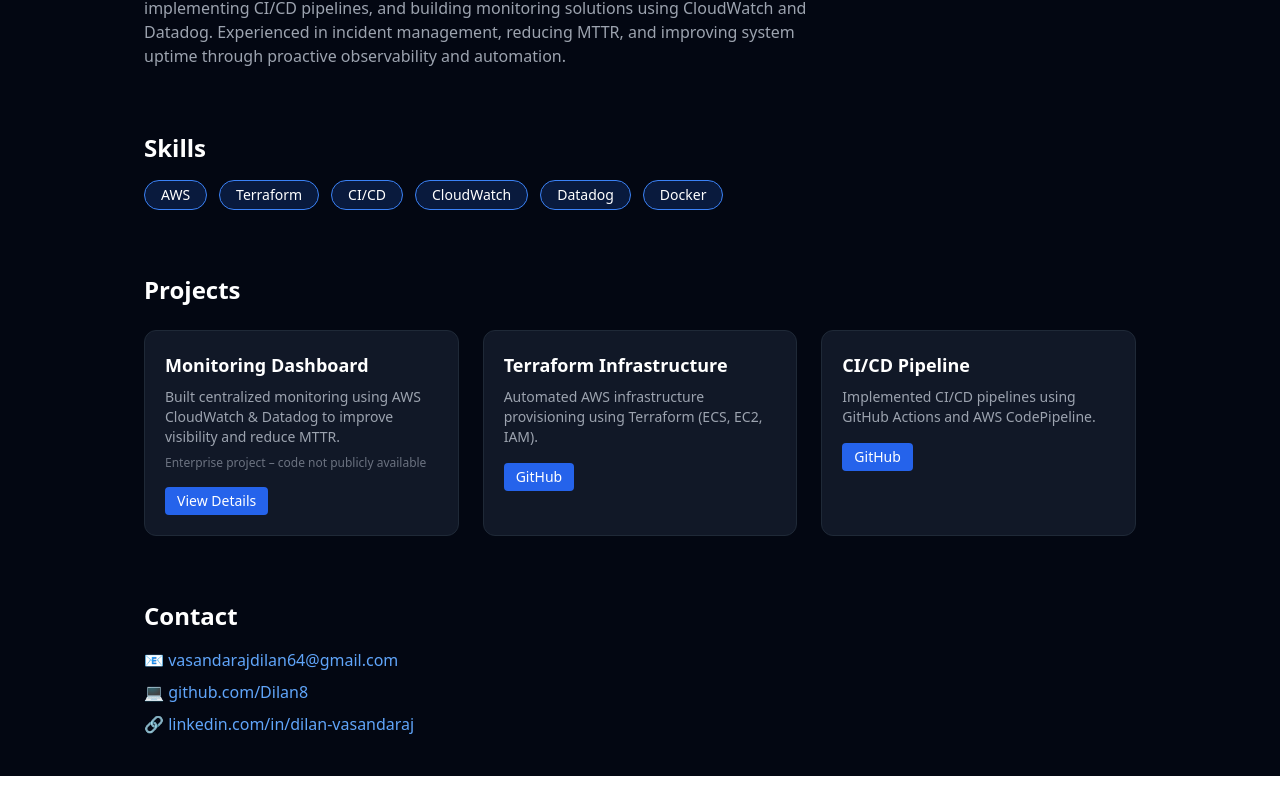
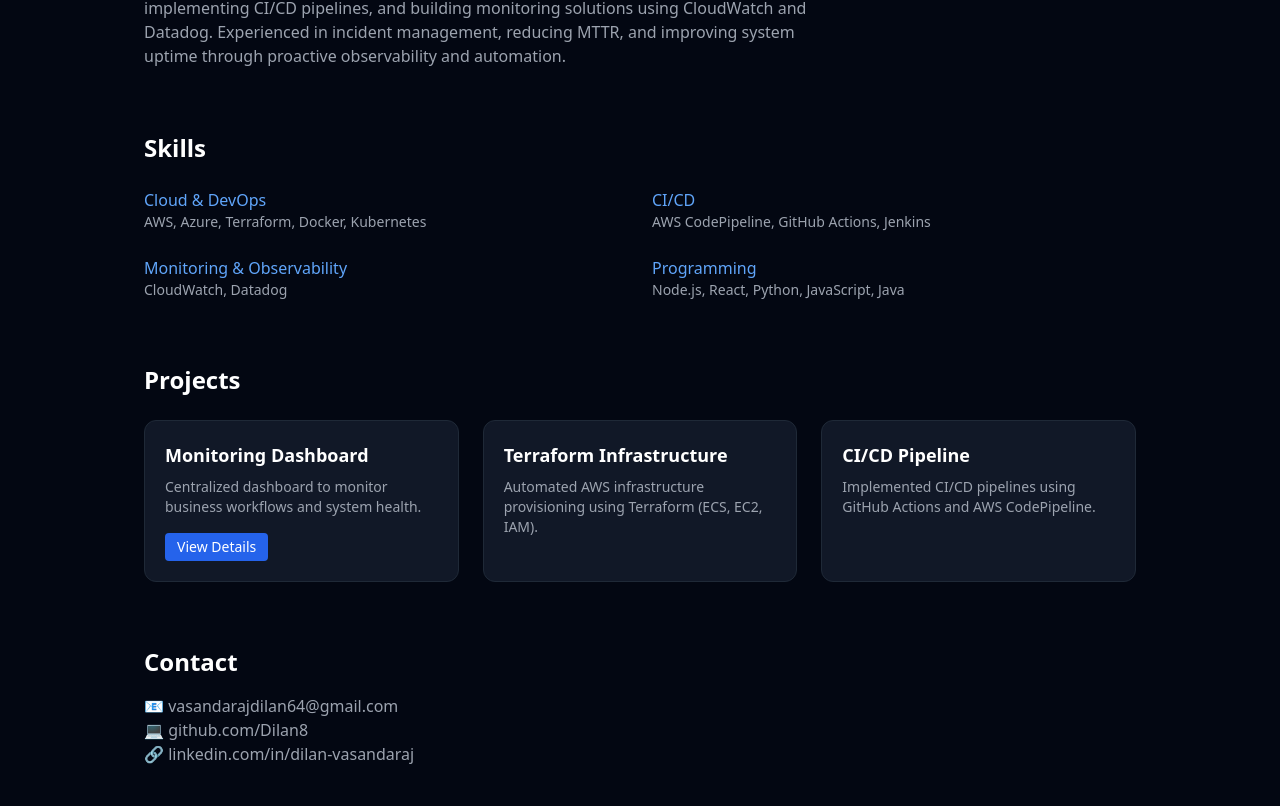
Before and after one commit to Dilan8/portfolio, a React app: page / in a window 1280 px wide. Shown: the part 296-1102 px from the top of the page. Before the commit the page ends 1072 px from the top, so only its background shows below. Built offline with nearby package versions, Linux system fonts and the light colour scheme; the HTML template or start-up script is replaced by a standard one.

Commit message:
Fix GitHub Pages deployment

```diff
--- a/src/App.jsx
+++ b/src/App.jsx
@@ -1,4 +1,8 @@
+import { useState } from "react";
+
 function App() {
+  const [open, setOpen] = useState(false);
+
   return (
     <div className="bg-gray-950 text-white min-h-screen">
       <div className="px-6 md:px-20 py-10 max-w-6xl mx-auto">
@@ -9,7 +13,7 @@
             Hi, I'm <span className="text-blue-500">Dilan Vasantharaj</span> 👋
           </h1>
           <p className="mt-4 text-lg text-gray-400">
-          Site Reliability Engineer  | DevOps | Systems Engineer | Platform Engineer | TechOps | SaaS | AWS | ITILv4
+            Site Reliability Engineer | DevOps | Systems Engineer | Platform Engineer | TechOps | SaaS | AWS | ITILv4
           </p>
         </section>
 
@@ -25,16 +29,37 @@
 
         {/* SKILLS */}
         <section className="mb-16">
-        <h2 className="text-2xl font-semibold mb-4">Skills</h2>
-        <div className="flex flex-wrap gap-3">
-          {["AWS", "Terraform", "CI/CD", "CloudWatch", "Datadog", "Docker"].map(skill => (
-            <span
-              key={skill}
-              className="bg-blue-600/20 border border-blue-500 px-4 py-1 rounded-full text-sm"
-            >
-              {skill}
-            </span>
-          ))}
+          <h2 className="text-2xl font-semibold mb-6">Skills</h2>
+          <div className="grid md:grid-cols-2 gap-6">
+
+            <div>
+              <h3 className="text-blue-400">Cloud & DevOps</h3>
+              <p className="text-gray-400 text-sm">
+                AWS, Azure, Terraform, Docker, Kubernetes
+              </p>
+            </div>
+
+            <div>
+              <h3 className="text-blue-400">CI/CD</h3>
+              <p className="text-gray-400 text-sm">
+                AWS CodePipeline, GitHub Actions, Jenkins
+              </p>
+            </div>
+
+            <div>
+              <h3 className="text-blue-400">Monitoring & Observability</h3>
+              <p className="text-gray-400 text-sm">
+                CloudWatch, Datadog
+              </p>
+            </div>
+
+            <div>
+              <h3 className="text-blue-400">Programming</h3>
+              <p className="text-gray-400 text-sm">
+                Node.js, React, Python, JavaScript, Java
+              </p>
+            </div>
+
           </div>
         </section>
 
@@ -44,57 +69,35 @@
 
           <div className="grid md:grid-cols-3 gap-6">
 
-          {/* Project 1 */}
+            {/* Monitoring Dashboard */}
             <div className="bg-gray-900 p-5 rounded-xl border border-gray-800 hover:scale-105 hover:border-blue-500 transition">
               <h3 className="font-bold text-lg">Monitoring Dashboard</h3>
               <p className="text-gray-400 text-sm mt-2">
-              Built centralized monitoring using AWS CloudWatch & Datadog to improve visibility and reduce MTTR.
-            </p>
-            <p className="text-xs text-gray-500 mt-2">
-              Enterprise project – code not publicly available
+                Centralized dashboard to monitor business workflows and system health.
               </p>
 
-            <div className="mt-4 flex gap-3">
-              <button className="bg-blue-600 px-3 py-1 rounded text-sm hover:bg-blue-700">
+              <button
+                onClick={() => setOpen(true)}
+                className="mt-4 bg-blue-600 px-3 py-1 rounded text-sm hover:bg-blue-700"
+              >
                 View Details
               </button>
             </div>
-          </div>
 
-          {/* Project 2 */}
+            {/* Terraform */}
             <div className="bg-gray-900 p-5 rounded-xl border border-gray-800 hover:scale-105 hover:border-blue-500 transition">
               <h3 className="font-bold text-lg">Terraform Infrastructure</h3>
               <p className="text-gray-400 text-sm mt-2">
                 Automated AWS infrastructure provisioning using Terraform (ECS, EC2, IAM).
               </p>
-
-            <div className="mt-4 flex gap-3">
-              <a
-                href="https://github.com/Dilan8"
-                target="_blank"
-                className="bg-blue-600 px-3 py-1 rounded text-sm hover:bg-blue-700"
-              >
-                GitHub
-              </a>
-            </div>
             </div>
 
-          {/* Project 3 */}
+            {/* CI/CD */}
             <div className="bg-gray-900 p-5 rounded-xl border border-gray-800 hover:scale-105 hover:border-blue-500 transition">
               <h3 className="font-bold text-lg">CI/CD Pipeline</h3>
               <p className="text-gray-400 text-sm mt-2">
                 Implemented CI/CD pipelines using GitHub Actions and AWS CodePipeline.
               </p>
-
-            <div className="mt-4 flex gap-3">
-              <a
-                href="https://github.com/Dilan8"
-                target="_blank"
-                className="bg-blue-600 px-3 py-1 rounded text-sm hover:bg-blue-700"
-              >
-                GitHub
-              </a>
-            </div>
             </div>
 
           </div>
@@ -103,23 +106,76 @@
         {/* CONTACT */}
         <section>
           <h2 className="text-2xl font-semibold mb-4">Contact</h2>
-
-        <div className="flex flex-col gap-2 text-gray-400">
-          <a href="mailto:vasandarajdilan64@gmail.com" className="text-blue-400 hover:underline">
-            📧 vasandarajdilan64@gmail.com
-          </a>
-
-          <a href="https://github.com/Dilan8" target="_blank" className="text-blue-400 hover:underline">
-            💻 github.com/Dilan8
-          </a>
-
-          <a href="https://www.linkedin.com/in/dilan-vasandaraj" target="_blank" className="text-blue-400 hover:underline">
-            🔗 linkedin.com/in/dilan-vasandaraj
-          </a>
-        </div>
+          <p className="text-gray-400">📧 vasandarajdilan64@gmail.com</p>
+          <p className="text-gray-400">💻 github.com/Dilan8</p>
+          <p className="text-gray-400">🔗 linkedin.com/in/dilan-vasandaraj</p>
         </section>
 
       </div>
+
+      {/* MODAL */}
+      {open && (
+        <div className="fixed inset-0 bg-black/70 flex items-center justify-center z-50">
+
+          <div className="bg-gray-900 max-w-3xl w-full p-6 rounded-xl relative max-h-[85vh] overflow-y-auto border border-gray-800">
+
+            <button
+              onClick={() => setOpen(false)}
+              className="absolute top-3 right-4 text-gray-400 hover:text-white text-xl"
+            >
+              ✕
+            </button>
+
+            <h2 className="text-2xl font-bold mb-6 text-blue-400">
+              Monitoring Dashboard
+            </h2>
+
+            <div className="space-y-4 text-gray-400 text-sm leading-relaxed">
+
+              <p>
+                I designed and implemented a centralized monitoring dashboard to provide real-time visibility into critical business workflows involving a third-party SaaS platform, Varicent.
+              </p>
+
+              <p>
+                The system supported business users such as Sales Consultants, District Sales Managers (DSM), Protein and Produce Specialists, and New Business Developers by ensuring accurate and timely data processing for sales performance and incentive calculations.
+              </p>
+
+              <p>
+                The platform handled daily and weekly scheduled processes, including data extraction, file generation, secure file transfers via SFTP, and database updates across multiple systems using Node.js-based backend services.
+              </p>
+
+              <p>
+                Integrated with Varicent APIs to trigger processes, monitor execution status, and validate outcomes. Due to integration constraints, an intermediate BIS layer was introduced to securely transfer files between internal systems and the third-party platform.
+              </p>
+
+              <p>
+                The system processed millions of invoice records and ensured accurate reporting of sales performance and incentive payouts.
+              </p>
+
+              <p>
+                Implemented automated data validation by comparing record counts between internal databases and Varicent systems, replacing manual verification processes and improving data accuracy.
+              </p>
+
+              <p>
+                The dashboard provided a simple and intuitive interface for non-technical users to monitor job status, detect failures, and ensure smooth execution of workflows, significantly reducing MTTR and improving operational visibility.
+              </p>
+
+            </div>
+
+            <div className="mt-6 border-t border-gray-800 pt-4">
+              <p className="text-gray-500 text-sm">
+                <span className="text-gray-300 font-semibold">Tech:</span> AWS, Node.js, Docker, SFTP, CloudWatch, Datadog, Varicent API, Cognito (SSO)
+              </p>
+
+              <p className="text-gray-500 text-xs mt-2">
+                Enterprise project – code not publicly available
+              </p>
+            </div>
+
+          </div>
+        </div>
+      )}
+
     </div>
   );
 }
```
Lines whose indentation alone changed are shown as unchanged.
